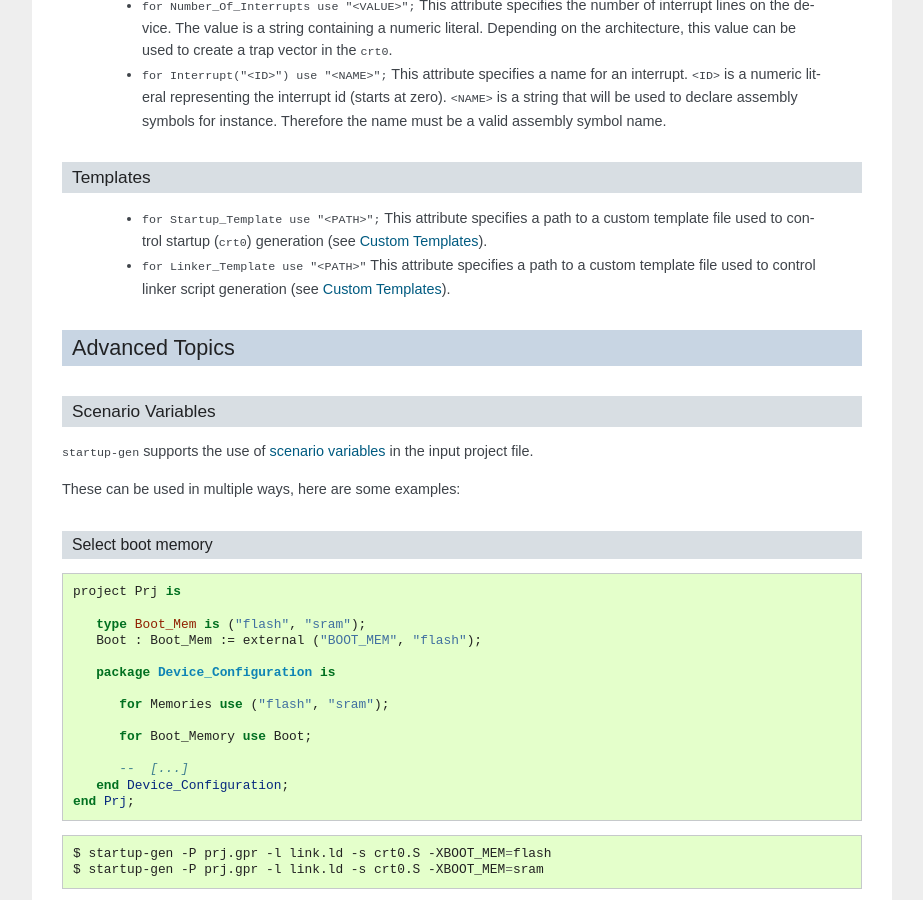
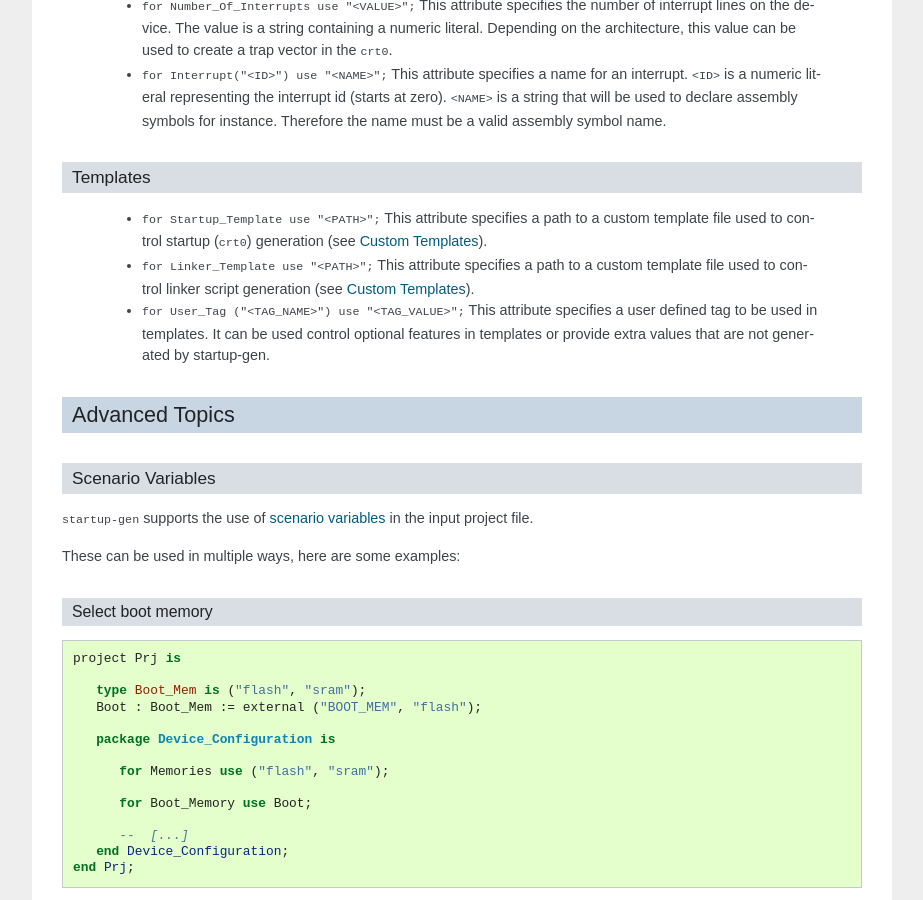
Before and after one commit to AdaCore/startup-gen, a Sphinx documentation site: the page built from doc/source/index.rst, in a window 1280 px wide and 900 px high, scrolled down 2298 px. Shown: the whole window, without its empty margins (198-1121 px from the left). Built offline with Sphinx 7.4.7, drawn with Linux system fonts in a browser that asks for light colours.

Commit message:
Add support for user defined tags in project files
Part of U127-004.

```diff
--- a/doc/source/index.rst
+++ b/doc/source/index.rst
@@ -165,9 +165,14 @@ Templates
    custom template file used to control startup (``crt0``) generation (see
    `Custom Templates`_).
 
- * ``for Linker_Template use "<PATH>"`` This attribute specifies a path to a
+ * ``for Linker_Template use "<PATH>";`` This attribute specifies a path to a
    custom template file used to control linker script generation (see `Custom
    Templates`_).
+
+ * ``for User_Tag ("<TAG_NAME>") use "<TAG_VALUE>";`` This attribute specifies
+   a user defined tag to be used in templates. It can be used control optional
+   features in templates or provide extra values that are not generated by
+   startup-gen.
 
 Advanced Topics
 ===============
```
Also changed, not shown: 12 other files.
